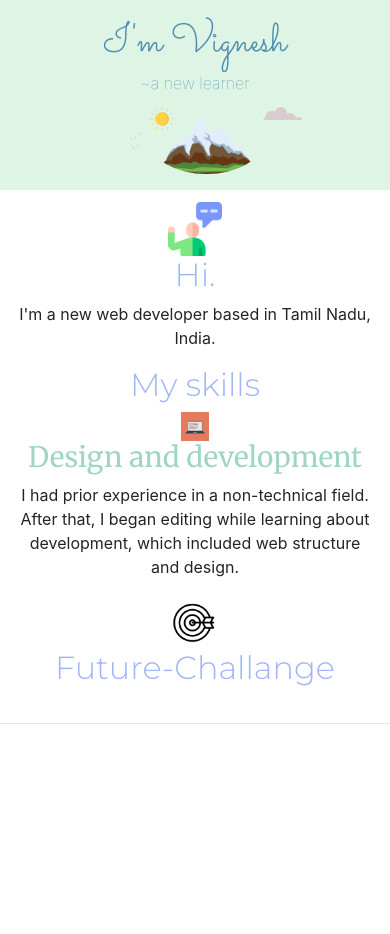
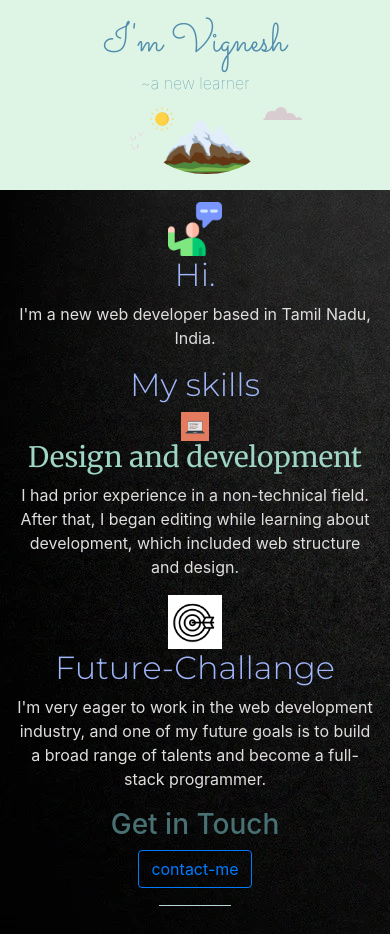
Before and after one commit to Vignesh296169/1st-html, a plain HTML site: page index.html in a window 390 px wide. Before the commit the page ends 844 px from the top, so only its background shows below. Drawn offline with nearby package versions, Linux system fonts and the light colour scheme.

Commit message:
responsive

```diff
--- a/css/style.css
+++ b/css/style.css
@@ -1,3 +1,10 @@
+ body{
+  background-image: url("/image/3DnTgd.webp");
+   background-size:auto;
+   background-blend-mode:darken;
+
+ }
+
 #container-one{
     position: relative;
 
@@ -25,6 +32,8 @@
        flex-direction: column;
        justify-content: center;
       padding: 3%;
+
+
       align-items: center;
 
 
@@ -50,3 +59,25 @@
 .box3{
    text-align: center;
 }
+footer{
+   text-align: center;
+   padding: 1px;
+   text-decoration: none;
+
+}
+
+button:hover{
+   background: linear-gradient(rgb(203, 203, 250),rgb(249, 164, 164));
+   transition: 10s;
+   text-decoration: none;
+}
+
+hr{
+
+
+   border-style: dotted;
+  border-bottom-style:0 ;
+   width: 20%;
+
+   background-color: rgb(204, 238, 238);
+}
--- a/index.html
+++ b/index.html
@@ -28,20 +28,24 @@
     <div class="box1 ">
       <img src="image/introduction.png" style="width: 15%;">
       <h2 class="htow">Hi.</h2>
-      <p>I'm a new web developer based in Tamil Nadu, India.</p>
+      <p style="color:rgb(224, 221, 221);">I'm a new web developer based in Tamil Nadu, India.</p>
      </div>
      <div class="box2">
       <h2 class="htow">My skills</h2>
       <img src="image/computer.png" style="width:8% ;">
       <h3 class="design">Design and development</h3>
-      <p>I had prior experience in a non-technical field. After that, I began editing while learning about development, which included web structure and design.</p>
+      <p style="color:rgb(224, 221, 221);">I had prior experience in a non-technical field. After that, I began editing while learning about development, which included web structure and design.</p>
      </div>
      <div class="box3">
       <img src="image/target.gif" style="width:15%;">
       <h2 class="htow">Future-Challange</h2>
+      <p style="color:rgb(224, 221, 221);">I'm very eager to work in the web development industry, and one of my future goals is to build a broad range of talents and become a full-stack programmer.</p>
 
      </div>
+     <footer><h3 style="color:#497174 ;">Get in Touch</h3>
+    <button  type="button" class="btn btn-outline-primary" role="button"><a href="mailto:vignesh296169@gmail.com">contact-me</a></button>  </footer>
+    <hr size="5" shade>
   </div>
-  <hr>
+
 </body>
 </html>
```
Also changed, not shown: image/3DnTgd.webp (added), image/5ac1296b709f4427d4c7785a322d78a2--paste-copy.jpg (added), image/DSC_(2).jpg (added), image/DSC_0460 (2).jpg (added), image/css-backgrounds.jpg (added), image/download.jfif (added), image/images.jfif (added), image/nphrgz8yfnjylrwfr0yl.webp (added), image/photo-1553615738-d8e0829f1d61.jfif (added).
